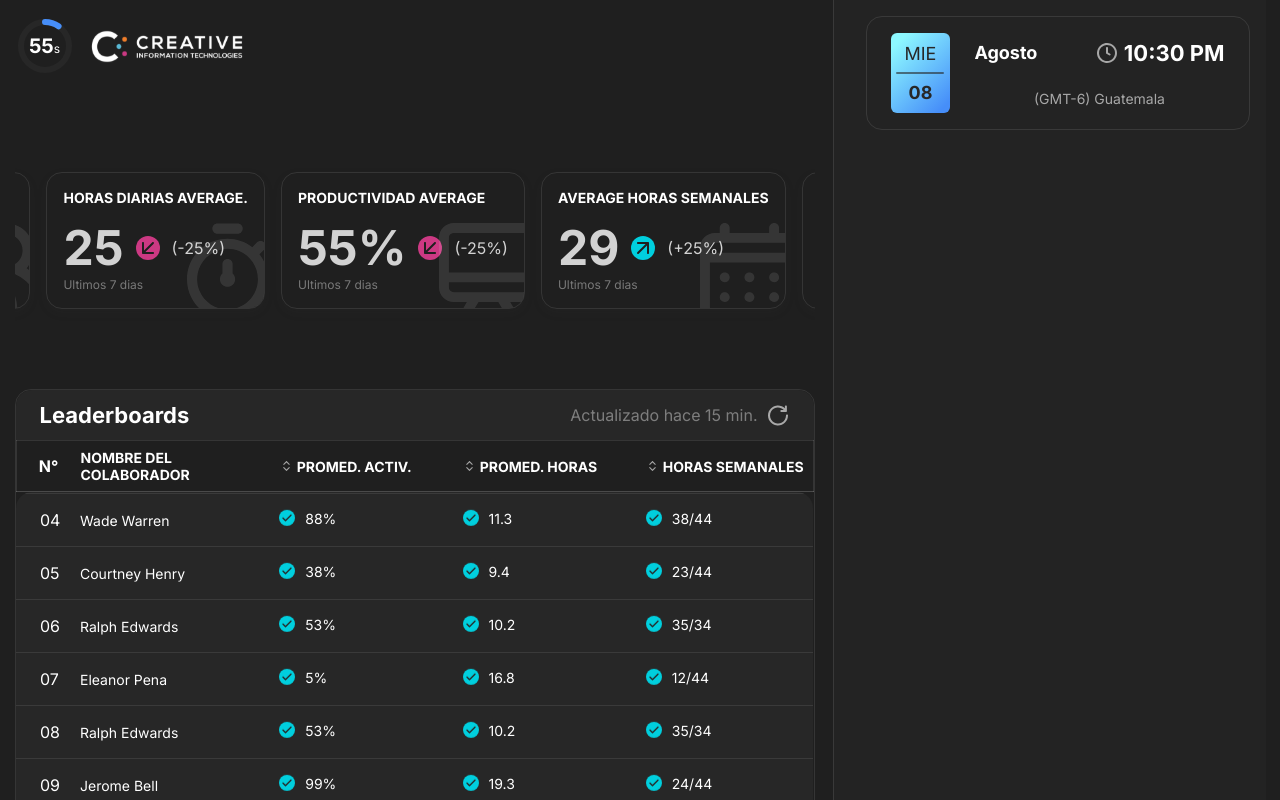
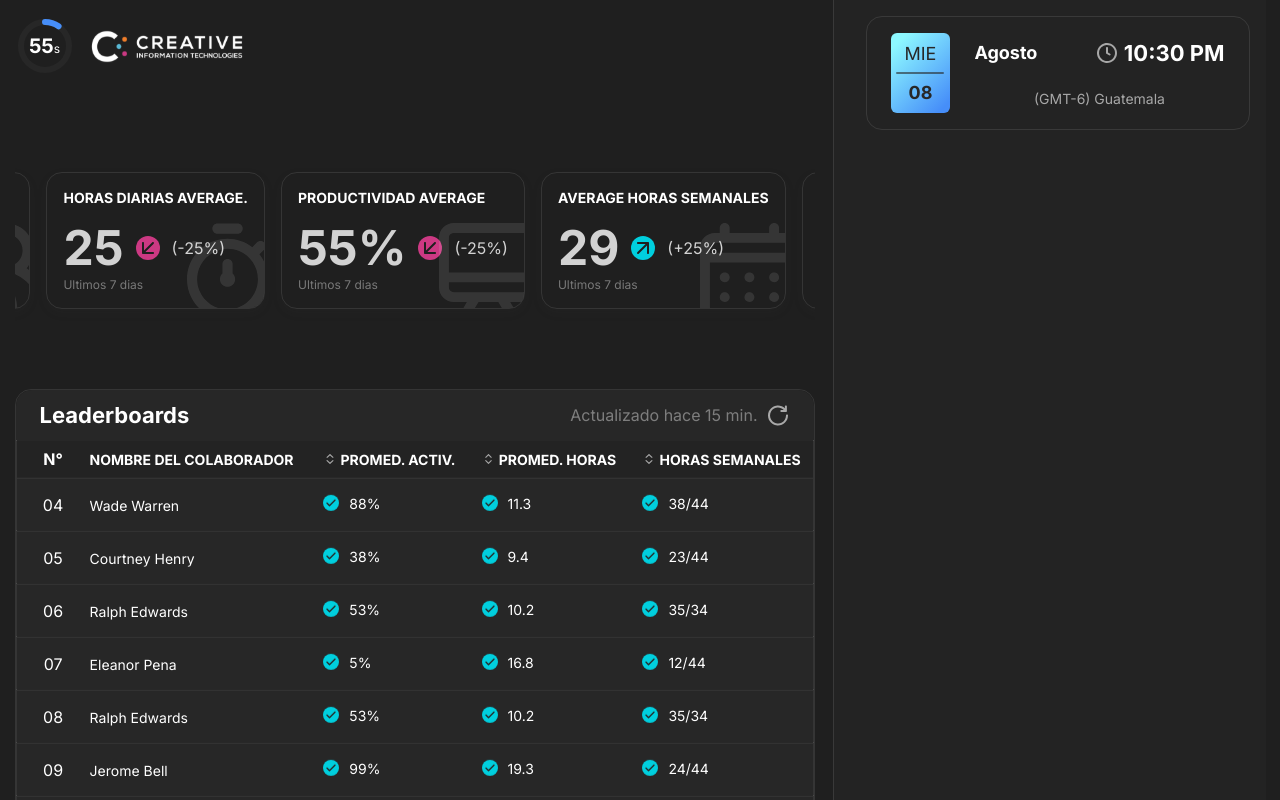
Before and after one commit to gustavoeliascit/dashboard, an Angular app: page / in a window 1280 px wide. Shown: the top 800 px of the page. Built offline with nearby package versions, Linux system fonts and the light colour scheme.

Commit message:
Animacion del movimiento en las tablas

```diff
--- a/src/app/components/table/table-body/table-body.component.html
+++ b/src/app/components/table/table-body/table-body.component.html
@@ -1,6 +1,6 @@
 <table class="w-100 animate__animated animate__fadeIn">
 
-  <thead class=" text-uppercase border ">
+  <thead  class=" bg-DP02 text-uppercase border p-sticky t-0 z-index-2">
     <tr >
       <th class="vertical-align-middle"  >N°</th>
 
@@ -18,10 +18,10 @@
     </tr>
   </thead>
 
-  <tbody #tBody [ngSwitch]="typeTable" [ngClass]="{'default':typeTable === 'default'}"  >
+  <tbody  #tBody [ngSwitch]="typeTable" [ngClass]="{'default':typeTable === 'default', 'move':listData.length > 10}"  >
     <!--Default-->
     <ng-container  *ngSwitchCase="'default'" >
-      <tr  class="bg-DP03 row border " *ngFor="let item of listData; let i = index" >
+      <tr   class="bg-DP03 row border " *ngFor="let item of listData; let i = index" >
         <th class=" text-size-3 font-weight-regular  animate__animated animate__fadeIn" >
           {{  i <= 8 ? ('0' + (i+1)) : i+1}}
         </th>
--- a/src/app/components/table/table-body/table-body.component.scss
+++ b/src/app/components/table/table-body/table-body.component.scss
@@ -10,10 +10,8 @@ th{
   margin-left: 1rem !important;
 }
 
-tr{
-  border-bottom: none!important;
-  border-left: none!important;
-  border-right: none!important;
+tbody > tr{
+  border-bottom: transparent 1px solid;
 }
 
 .icon-arrow {
@@ -22,34 +20,7 @@ tr{
 }
 
 
-tbody{
-  height: 32rem;
-  overflow: auto;
-  scroll-behavior: smooth;
-  display: block;
-}
-
- tr {
-  display: table;
-  width: 100%;
-  table-layout: fixed;
-}
-
-tbody::-webkit-scrollbar{
-  display: none;
-}
-
-thead tr th:first-child{
-  width: 4rem;
-
-}
-
-tbody tr th:first-child{
-  width: 4rem;
-}
-
-tbody > tr{
-
+.move  >  tr{
   animation: move 18s linear infinite;
 }
 
--- a/src/app/pages/dashboard/views/view-areas/view-areas.component.html
+++ b/src/app/pages/dashboard/views/view-areas/view-areas.component.html
@@ -1,7 +1,7 @@
 <section class="col pb-1 animate__animated animate__fadeInUp" >
 
   <!--Tabla-->
-  <div class=" rounded mt-4 border w-100 d-flex flex-column overflow-hidden">
+  <div class=" rounded mt-4 border w-100 d-flex flex-column overflow-hidden" [ngClass]="{'table-overflow':listData.length >10}" >
 
 
     <ng-container [ngSwitch]="theView" >
@@ -13,7 +13,7 @@
           [tittle]="'DEV Team'"
         ></app-table-head >
 
-        <app-table-body class="table"
+        <app-table-body class="table hidden-scroll"
           [listData]="listData"
           [columnsName]="columnsName"
 
@@ -27,7 +27,7 @@
           [tittle]="'Servicio al Cliente'"
         ></app-table-head >
 
-        <app-table-body class="table"
+        <app-table-body class="table hidden-scroll"
           [listData]="listData"
           [columnsName]="columnsName"
 
@@ -41,7 +41,7 @@
           [tittle]="'Design Team'"
         ></app-table-head >
 
-        <app-table-body class="table"
+        <app-table-body class="table hidden-scroll"
           [listData]="listData"
           [columnsName]="columnsName"
 
--- a/src/app/pages/dashboard/views/view-clientes/view-clientes.component.html
+++ b/src/app/pages/dashboard/views/view-clientes/view-clientes.component.html
@@ -1,6 +1,6 @@
 <section class="col pb-1 animate__animated animate__fadeInUp" >
   <!--Tabla-->
-  <div class=" rounded border mt-4 w-100 d-flex flex-column overflow-hidden">
+  <div class=" rounded border mt-4 w-100 d-flex flex-column overflow-hidden" [ngClass]="{'table-overflow':listData.length >10}">
 
     <app-table-head
       [icon]="'cup'"
--- a/src/app/pages/dashboard/views/view-general/view-general.component.html
+++ b/src/app/pages/dashboard/views/view-general/view-general.component.html
@@ -4,12 +4,12 @@
   <app-container-cards class="row" ></app-container-cards>
 
   <!--Tabla-->
-  <div class=" rounded border w-100 d-flex flex-column overflow-hidden">
+  <div class=" rounded border w-100 d-flex flex-column"  [ngClass]="{'table-overflow':listData.length >10}">
 
     <app-table-head
       [tittle]="'Leaderboards'"
     ></app-table-head >
-    <app-table-body class="table"
+    <app-table-body class="table hidden-scroll "
       [listData]="listData"
       [columnsName]="columnsName"
 
--- a/src/app/service/dashboard.service.ts
+++ b/src/app/service/dashboard.service.ts
@@ -47,13 +47,13 @@ export class DashboardService {
 
         this.timeLeft = 60;
         this.setimeLeft(60);
-        //this.setView(views[contador])
+        this.setView(views[contador])
 
         if(contador != 1)
         {
           contador++;
         }else{
-          //this.setSubView(subViews[subContador]);
+          this.setSubView(subViews[subContador]);
           subContador++;
           if(subContador === 3){
             contador++;
--- a/src/scss/_colors.scss
+++ b/src/scss/_colors.scss
@@ -1,12 +1,14 @@
 /*Neutral colors*/
 $neutral-black: #000000;
 $neutral-white: #FFFFFF;
+$opacity-white: rgba(255, 255, 255, 0.1);
 
 /*Background*/
 $bg-DP01: #1F1F1F;
 $bg-DP02: #232323;
 $bg-DP03: #272727;
 $bg-DP04: #292929;
+
 
 /*Gardients*/
 $gradient-main-outlin: linear-gradient(90deg, #F58523 0%, #BD4E80 49.48%, #2ABCDA 100%);
--- a/src/scss/_global.scss
+++ b/src/scss/_global.scss
@@ -8,6 +8,7 @@
 @import './effects';
 @import './grid';
 @import './tables';
+@import './positions';
 
 html, body{
   font-family: $font-family;
--- /dev/null
+++ b/src/scss/_positions.scss
@@ -0,0 +1,11 @@
+.p-sticky{
+  position: sticky;
+}
+
+.t-0{
+  top: 0px;
+}
+
+.z-index-2{
+  z-index: 2;
+}
--- a/src/scss/_tables.scss
+++ b/src/scss/_tables.scss
@@ -8,12 +8,16 @@ table, caption, tbody, tfoot, thead, tr, th, td {
   font-size: 100%;
   vertical-align: baseline;
   background: transparent;
-  border-spacing: 0px !important;
+  border-spacing: 0px 0px !important;
   border-collapse: collapse;
 }
 
 tr{
   border-bottom: $border-style;
+}
+
+tbody{
+  background-color: $opacity-white;
 }
 
 tbody tr:hover{
@@ -46,3 +50,13 @@ tbody{
 .vertical-align-middle{
   vertical-align: middle;
 }
+
+.table-overflow{
+  max-height: 36rem;
+  overflow: auto;
+}
+
+
+.hidden-scroll::-webkit-scrollbar{
+  display: none;
+}
```
